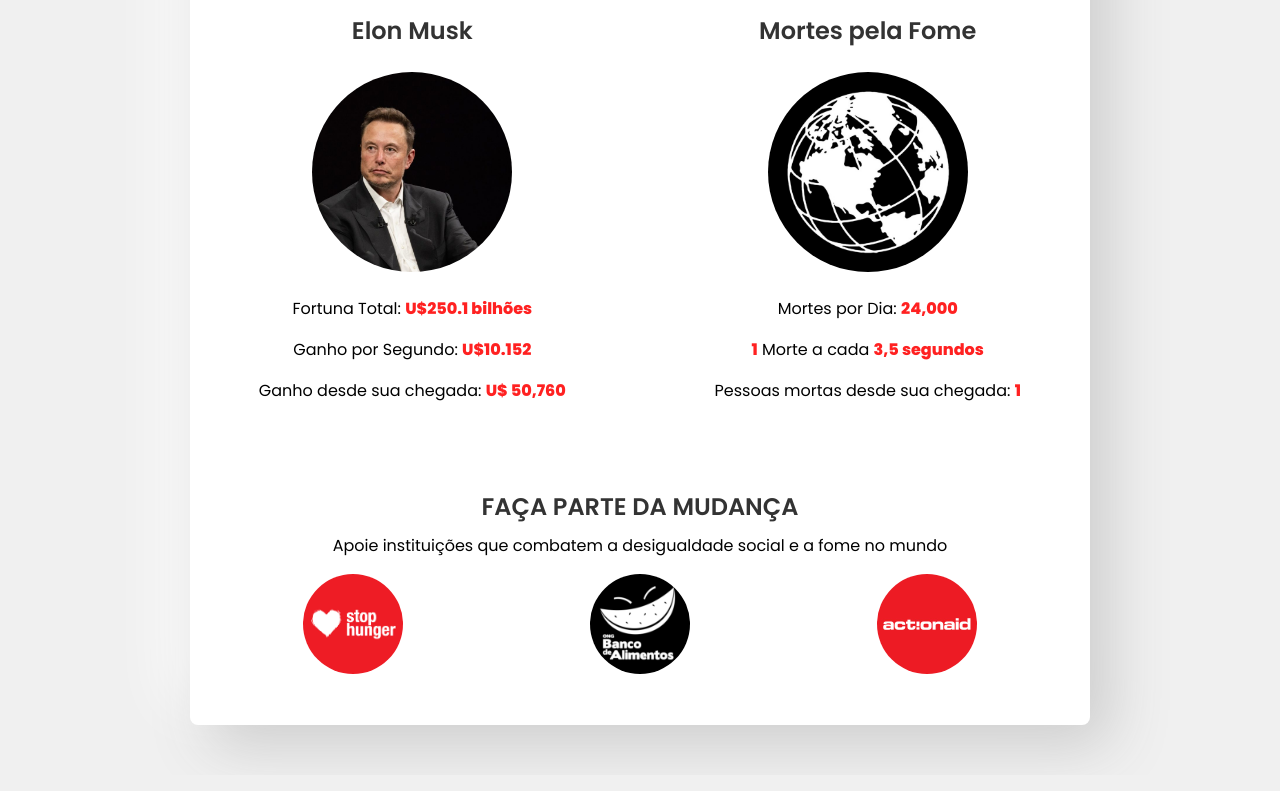
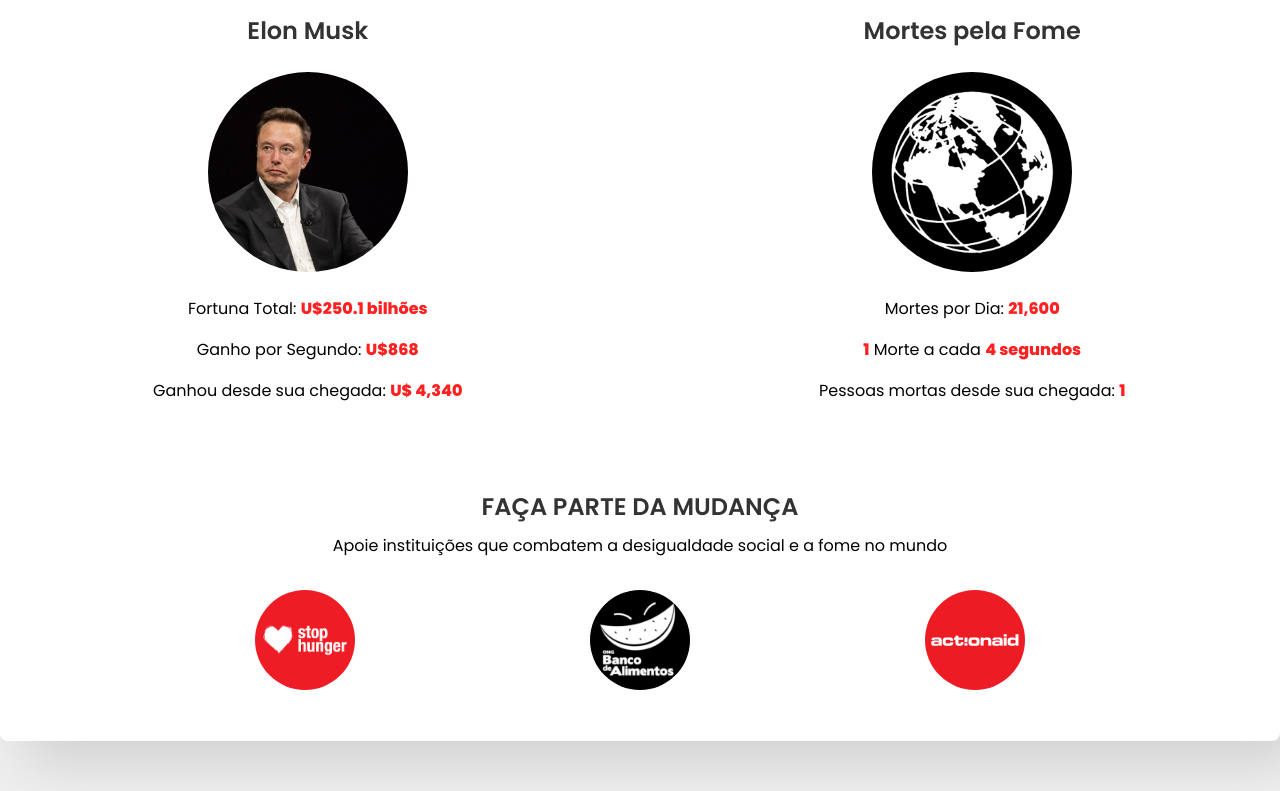
Before and after one commit to Jeanpk12/Comparativo-din-mico-da-desigualdade, a plain HTML site: page index.html in a window 1280 px wide. Shown: the part 142-933 px from the top of the page. Drawn offline with Linux system fonts and the light colour scheme.

Commit message:
Atualização dos dados e refinamento do design

```diff
--- a/index.html
+++ b/index.html
@@ -21,15 +21,15 @@
             <h2>Elon Musk</h2>
             <img src="src/image/elon_img.jpg" alt="">
             <p>Fortuna Total: <span class="destaque">U$250.1 bilhões</span></p>
-            <p>Ganho por Segundo: <span class="destaque">U$10.152</span></p>
-            <p id="elon-earnings">Ganho desde sua chegada: <span class="destaque">U$0</span></p>
+            <p>Ganho por Segundo: <span class="destaque">U$868</span></p>
+            <p id="elon-earnings">Ganhou desde sua chegada: <span class="destaque">U$0</span></p>
         </div>
 
         <div id="world-hunger">
             <h2>Mortes pela Fome</h2>
             <img src="src/image/mundo_img.jpg" alt="">
-            <p>Mortes por Dia: <span class="destaque">24,000</span></p>
-            <p><span class="destaque">1</span> Morte a cada <span class="destaque"> 3,5 segundos</span></p>
+            <p>Mortes por Dia: <span class="destaque">21,600</span></p>
+            <p><span class="destaque">1</span> Morte a cada <span class="destaque"> 4 segundos</span></p>
             <p id="hunger-deaths">Pessoas mortas desde sua chegada: <span class="destaque">0</span></p>
         </div>
         </div>
@@ -45,6 +45,7 @@
             <a href="https://actionaid.org.br/doe-agora/como-doar/mude-uma-vida/?gclid=Cj0KCQiAgqGrBhDtARIsAM5s0_lCYWMyO_wcgivvUsb5KUymVwmKdz98i1IMDrkvVE6SlZUuC6AVEGoaArWFEALw_wcB" target="_blank"><img src="src/image/actionaid_img.jpg" alt=""></a>
         </div>
     </div>
+
     <script src="script.js"></script>
 
 </body>
--- a/script.js
+++ b/script.js
@@ -3,11 +3,11 @@ document.addEventListener("DOMContentLoaded", function () {
     let startTime = new Date();
 
     // Dados de Elon Musk
-    const elonMuskEarningsPerSecond = 10152; // U$ 10.152
+    const elonMuskEarningsPerSecond = 868; // U$ 868
     let elonMuskEarnings = 0;
 
     // Dados de fome no mundo
-    const secondsPerDeath = 3.5;
+    const secondsPerDeath = 4;
     let hungerDeaths = 0;
 
     // Atualizar os dados a cada segundo
@@ -19,11 +19,12 @@ document.addEventListener("DOMContentLoaded", function () {
         // Atualizar ganhos de Elon Musk
         elonMuskEarnings = Math.floor(elapsedTimeInSeconds * elonMuskEarningsPerSecond);
         let elonEarningsElement = document.getElementById("elon-earnings");
-        elonEarningsElement.innerHTML = `Ganho desde sua chegada: <span class="destaque">U$ ${elonMuskEarnings.toLocaleString()}</span>`;
+        elonEarningsElement.innerHTML = `Ganhou desde sua chegada: <span class="destaque">U$ ${elonMuskEarnings.toLocaleString()}</span>`;
 
         // Calcular mortes por fome no mundo
         hungerDeaths = Math.floor(elapsedTimeInSeconds / secondsPerDeath);
         let hungerDeathsElement = document.getElementById("hunger-deaths");
         hungerDeathsElement.innerHTML = `Pessoas mortas desde sua chegada: <span class="destaque">${hungerDeaths.toLocaleString()}</span>`;
     }, 1000);
+
 });
--- a/src/style.css
+++ b/src/style.css
@@ -17,7 +17,7 @@ body {
 
 .container {
     width: 100%;
-    max-width: 900px;
+    max-width: 1440px;
     margin: 50px 0px;
     background-color: #fff;
     padding: 20px;
@@ -45,6 +45,7 @@ body {
     margin-bottom: 24px;
     font-weight: 600;
     text-transform: uppercase;
+    text-align: center;
 }
 
 #elon-musk,
@@ -69,6 +70,7 @@ p {
     margin: 0;
     margin-bottom: 16px;
     font-size: 16px;
+    text-align: center;
 }
 
 
@@ -100,7 +102,7 @@ img{
     width: 100%;
     display: flex;
     align-items: center;
-    justify-content: space-around;
+    justify-content: space-evenly;
     flex-wrap: wrap;
 }
 
@@ -108,6 +110,7 @@ img{
     width: 100px;
     height: 100px;
     transition: 0.3s;
+    margin-top: 16px;
 }
 
 
```
